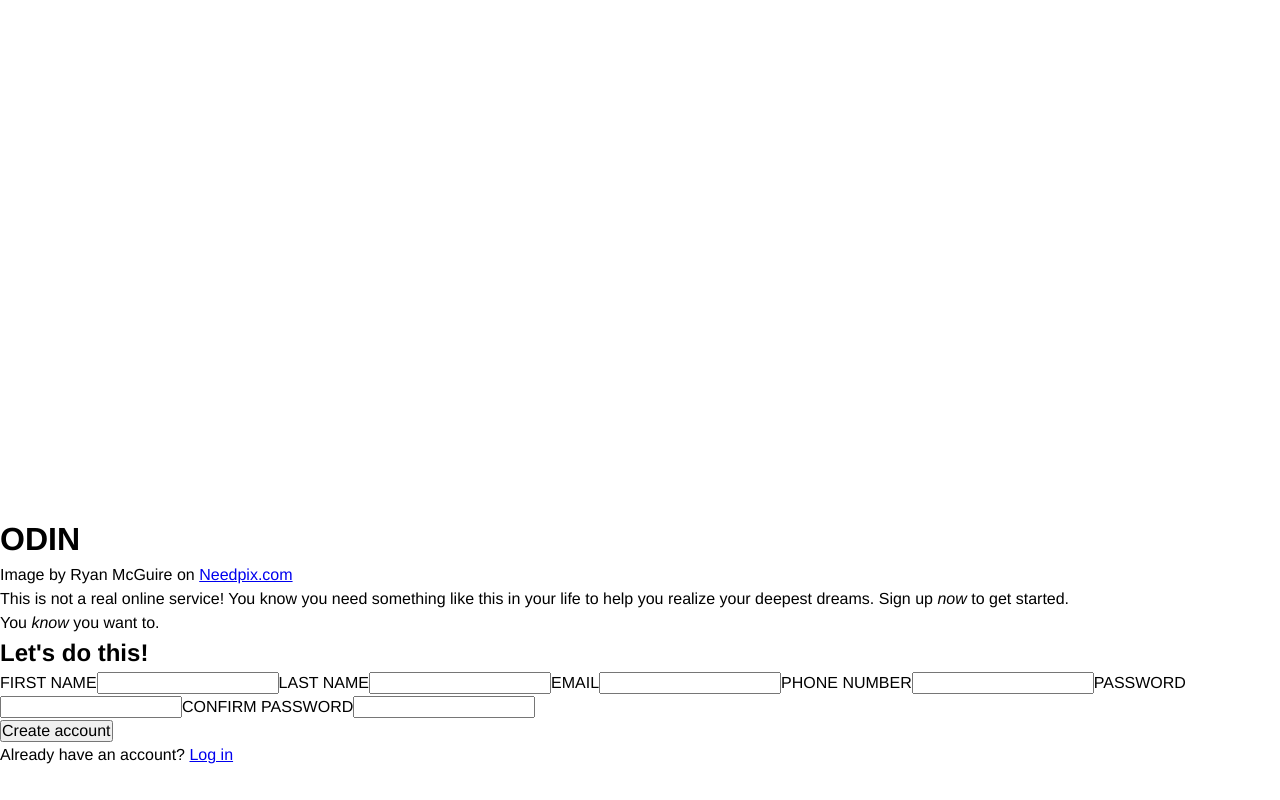
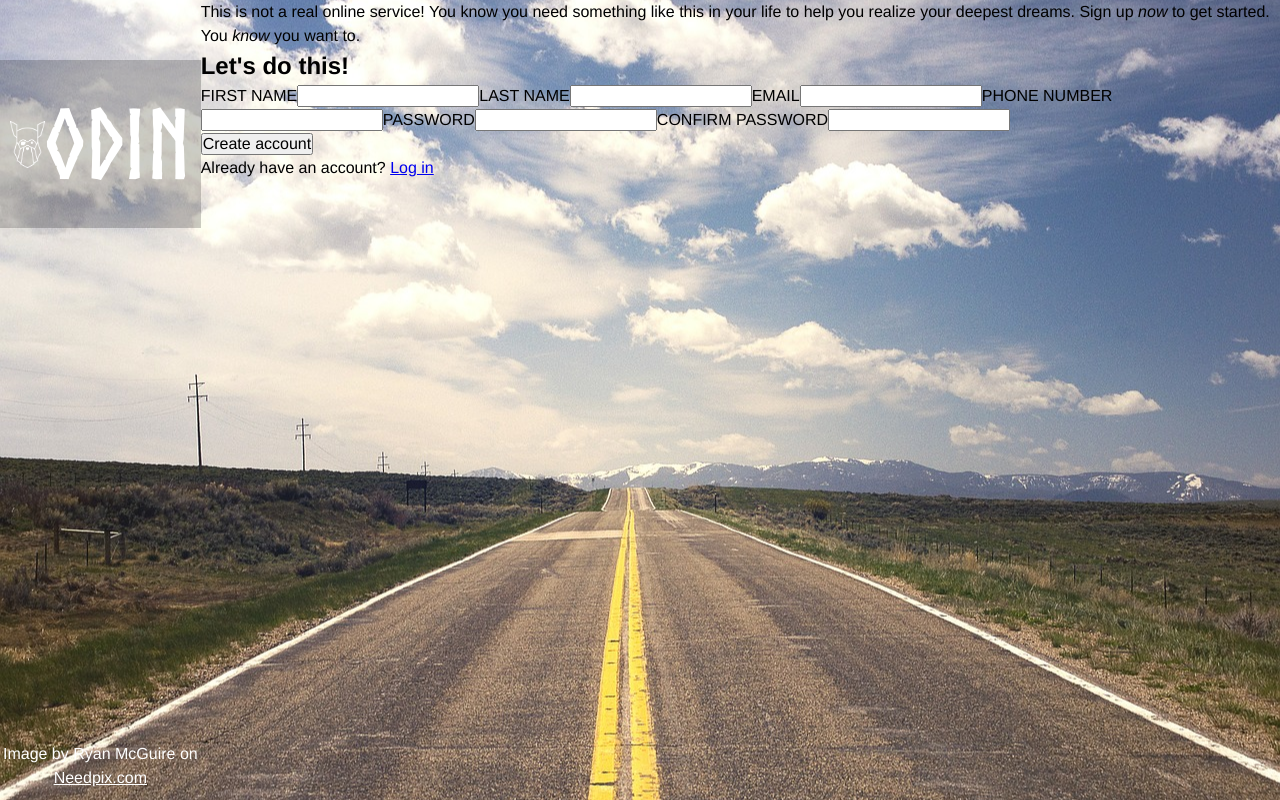
Before and after one commit to byudhip/sign-up-form, a plain HTML site: page index.html in a window 1280 px wide. Drawn offline with Linux system fonts and the light colour scheme.

Commit message:
Finish left div styling - Fixed font-face url rule - Add fullscreen background image to html - Add display flex to body - Add display flex to .left - Add .logo and .credit to .left - To add text shadow on .credit

```diff
--- a/styles.css
+++ b/styles.css
@@ -1,17 +1,37 @@
 /* Reset */
 @font-face {
-    font-family: 'Norse';
-    src: url('Norse-Bold.woff2') format('woff2');
+  font-family: "Norse";
+  src: url("./fonts/Norse-Bold.woff2") format("woff2");
   font-weight: bold;
   font-style: normal;
   font-display: swap;
 }
 
-*, *::before, *::after {
+*,
+*::before,
+*::after {
   margin: 0;
   padding: 0;
   box-sizing: border-box;
 }
+
+html {
+  background: url(./images/street-238458_1280-ryanmcguire.jpg) no-repeat center
+    center fixed;
+  -webkit-background-size: cover;
+  -moz-background-size: cover;
+  -o-background-size: cover;
+  background-size: cover;
+} /* full page image bg, taken from css-tricks.com */
+
+/* Body Styles */
+body {
+  display: flex;
+  font-family: Helvetica, Arial, system-ui;
+  height: 100vh;
+  line-height: 1.5;
+}
+
 button,
 input,
 select,
@@ -20,20 +40,37 @@ textarea {
   font-size: 100%;
 }
 
-/* Body Styles */
-body {
-    font-family: Helvetica, Arial, system-ui;
+/* Container Styling */
+.left {
+    display: flex;
+    flex-direction: column;
     height: 100vh;
-    line-height: 1.5;
+    width: 25vw;
 }
 
-/* Container Styling */
-.container {
+.logo {
     display: flex;
     justify-content: center;
     align-items: center;
-    gap: 20px;
-    padding: 20px;
+    width: 100%;
+    background-color: rgba(0, 0, 0, 0.2) ;
+    font-family: "Norse";
+    color: white;
+    font-size: 3rem;
+    padding: 12px;
+    margin-top: 30%;
+}
+
+.logo img {
+    height: auto;
+    width: 20%;
+}
+
+.credit, .credit a{
+    text-align: center;
+    color: white;
+    margin-top: auto;
+    margin-bottom: 10px;
 }
 
 /* Child Elements */
```
Lines whose indentation alone changed are shown as unchanged.
